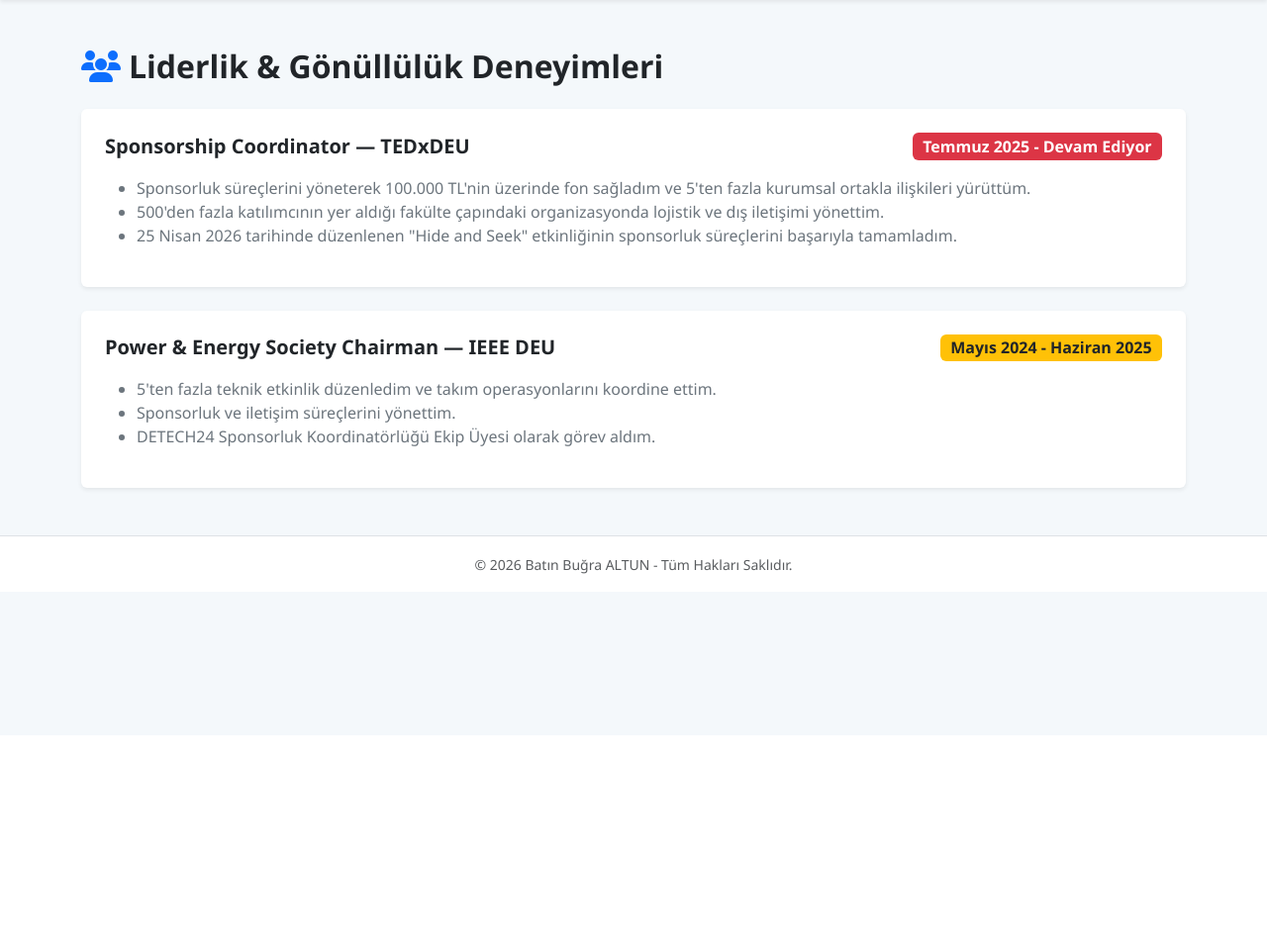
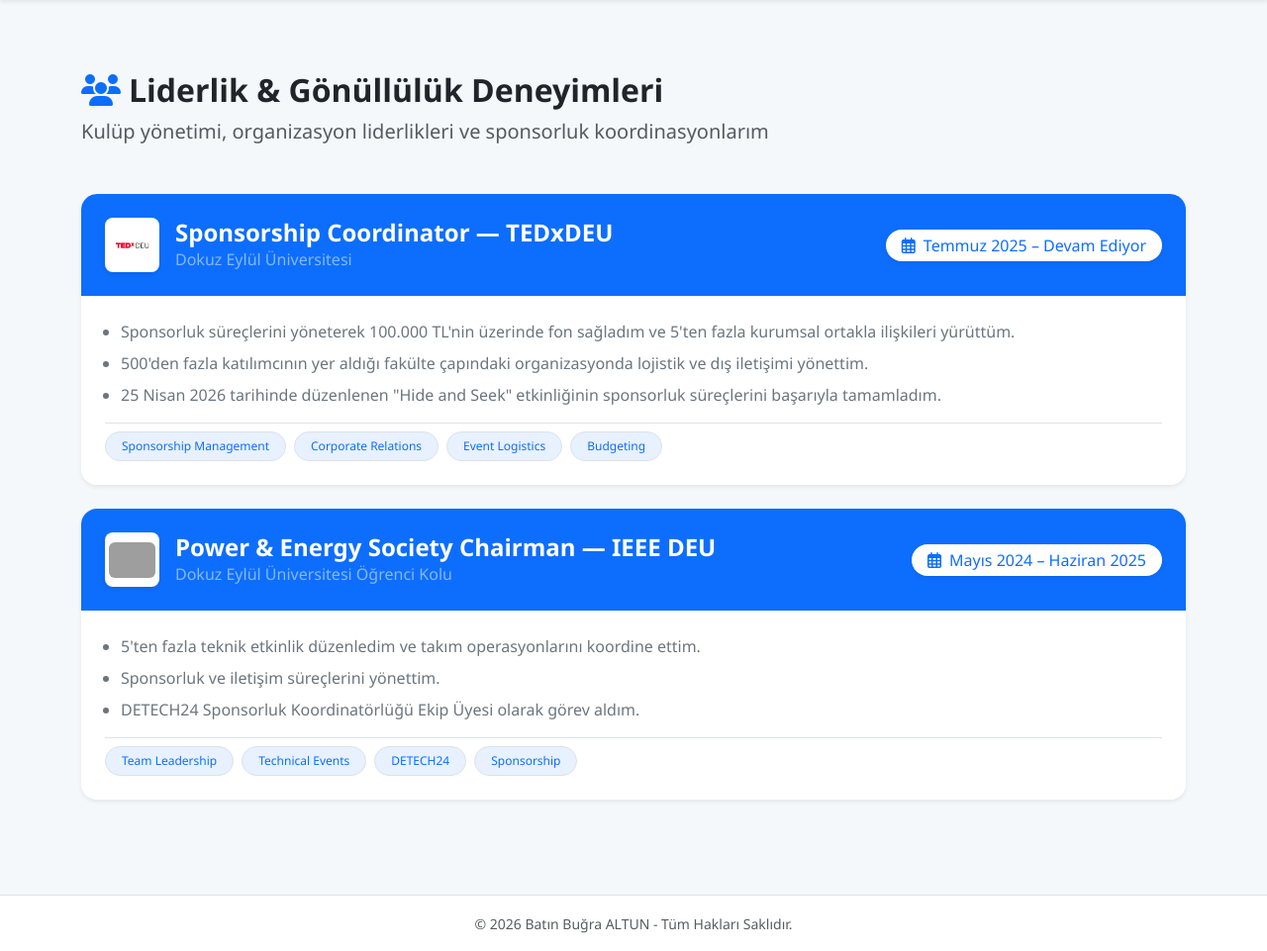
Before and after one commit to batinbugraaltun-dev/benim-cv-sitem, a Flask app: page /liderlik in a window 1280 px wide. Shown: the part 57-1018 px from the top of the page at 99% size. Before the commit the page ends 637 px from the top, so only its background shows below. Run offline with Flask 3, Linux system fonts and the light colour scheme; grey boxes are pictures that could not be loaded.

Commit message:
Liderlik sayfasi logolu ve rozetli tasarimla guncellendi

```diff
--- a/templates/deneyim.html
+++ b/templates/deneyim.html
@@ -29,7 +29,7 @@
                 </div>
             </div>
             <div class="badge bg-white text-primary px-3 py-2 rounded-pill fw-medium shadow-sm fs-6">
-                <i class="fa-regular fa-calendar-days me-1"></i> Temmuz 2026 – Ağustos 2026
+                <i class="fa-regular fa-calendar-days me-1"></i> Haziran 2026 – Ağustos 2026
             </div>
         </div>
         <div class="card-body p-4 bg-white">
@@ -123,4 +123,4 @@
     </div>
 
 </div>
-{% endblock %}
+{% endblock %}git add .
--- a/templates/liderlik.html
+++ b/templates/liderlik.html
@@ -1,35 +1,91 @@
 {% extends "base.html" %}
 
 {% block content %}
-<div class="container my-5">
-    <h2 class="fw-bold mb-4 text-dark"><i class="fa-solid fa-users text-primary me-2"></i>Liderlik & Gönüllülük Deneyimleri</h2>
+<div class="container my-5 py-4">
 
-    <div class="card mb-4 shadow-sm border-0 bg-white">
-        <div class="card-body p-4">
-            <div class="d-flex justify-content-between align-items-center mb-2">
-                <h5 class="fw-bold text-dark mb-0">Sponsorship Coordinator — TEDxDEU</h5>
-                <span class="badge bg-danger fs-6">Temmuz 2025 - Devam Ediyor</span>
+    <!-- Sayfa Başlığı -->
+    <div class="mb-5">
+        <h2 class="fw-bold text-dark d-flex align-items-center gap-2">
+            <i class="fa-solid fa-users text-primary"></i> Liderlik & Gönüllülük Deneyimleri
+        </h2>
+        <p class="text-muted fs-5">Kulüp yönetimi, organizasyon liderlikleri ve sponsorluk koordinasyonlarım</p>
+    </div>
+
+    <!-- 1. TEDxDEU -->
+    <div class="card border-0 shadow-sm rounded-4 overflow-hidden mb-4">
+        <div class="p-4 text-white d-flex flex-wrap align-items-center justify-content-between gap-3"
+             style="background: #0d6efd;">
+            <div class="d-flex align-items-center gap-3">
+                <div class="bg-white rounded-3 p-1 d-flex align-items-center justify-content-center shadow-sm"
+                     style="width: 55px; height: 55px;">
+                    <img src="{{ url_for('static', filename='uploads/tedxdeu-logo.png') }}"
+                         alt="TEDxDEU Logo"
+                         class="img-fluid rounded"
+                         style="max-height: 40px; object-fit: contain;">
+                </div>
+                <div>
+                    <h4 class="fw-bold mb-0 text-white">Sponsorship Coordinator — TEDxDEU</h4>
+                    <span class="text-white-50 fw-medium">Dokuz Eylül Üniversitesi</span>
+                </div>
             </div>
-            <ul class="text-secondary mt-3">
-                <li>Sponsorluk süreçlerini yöneterek 100.000 TL'nin üzerinde fon sağladım ve 5'ten fazla kurumsal ortakla ilişkileri yürüttüm.</li>
-                <li>500'den fazla katılımcının yer aldığı fakülte çapındaki organizasyonda lojistik ve dış iletişimi yönettim.</li>
+            <div class="badge bg-white text-primary px-3 py-2 rounded-pill fw-medium shadow-sm fs-6">
+                <i class="fa-regular fa-calendar-days me-1"></i> Temmuz 2025 – Devam Ediyor
+            </div>
+        </div>
+        <div class="card-body p-4 bg-white">
+            <ul class="text-secondary leading-relaxed mb-3 fs-6 ps-3">
+                <li class="mb-2">Sponsorluk süreçlerini yöneterek 100.000 TL'nin üzerinde fon sağladım ve 5'ten fazla kurumsal ortakla ilişkileri yürüttüm.</li>
+                <li class="mb-2">500'den fazla katılımcının yer aldığı fakülte çapındaki organizasyonda lojistik ve dış iletişimi yönettim.</li>
                 <li>25 Nisan 2026 tarihinde düzenlenen "Hide and Seek" etkinliğinin sponsorluk süreçlerini başarıyla tamamladım.</li>
             </ul>
+
+            <!-- Yetkinlik Rozetleri -->
+            <div class="d-flex flex-wrap gap-2 pt-2 border-top">
+                <span class="badge rounded-pill fw-normal px-3 py-2 border" style="background-color: #e7f1ff; color: #0d6efd;">Sponsorship Management</span>
+                <span class="badge rounded-pill fw-normal px-3 py-2 border" style="background-color: #e7f1ff; color: #0d6efd;">Corporate Relations</span>
+                <span class="badge rounded-pill fw-normal px-3 py-2 border" style="background-color: #e7f1ff; color: #0d6efd;">Event Logistics</span>
+                <span class="badge rounded-pill fw-normal px-3 py-2 border" style="background-color: #e7f1ff; color: #0d6efd;">Budgeting</span>
+            </div>
         </div>
     </div>
 
-    <div class="card shadow-sm border-0 bg-white">
-        <div class="card-body p-4">
-            <div class="d-flex justify-content-between align-items-center mb-2">
-                <h5 class="fw-bold text-dark mb-0">Power & Energy Society Chairman — IEEE DEU</h5>
-                <span class="badge bg-warning text-dark fs-6">Mayıs 2024 - Haziran 2025</span>
+    <!-- 2. IEEE DEU -->
+    <div class="card border-0 shadow-sm rounded-4 overflow-hidden mb-4">
+        <div class="p-4 text-white d-flex flex-wrap align-items-center justify-content-between gap-3"
+             style="background: #0d6efd;">
+            <div class="d-flex align-items-center gap-3">
+                <div class="bg-white rounded-3 p-1 d-flex align-items-center justify-content-center shadow-sm"
+                     style="width: 55px; height: 55px;">
+                    <img src="{{ url_for('static', filename='uploads/ieeedeu-logo.png') }}"
+                         alt="IEEE DEU Logo"
+                         class="img-fluid rounded"
+                         style="max-height: 40px; object-fit: contain;">
+                </div>
+                <div>
+                    <h4 class="fw-bold mb-0 text-white">Power & Energy Society Chairman — IEEE DEU</h4>
+                    <span class="text-white-50 fw-medium">Dokuz Eylül Üniversitesi Öğrenci Kolu</span>
+                </div>
             </div>
-            <ul class="text-secondary mt-3">
-                <li>5'ten fazla teknik etkinlik düzenledim ve takım operasyonlarını koordine ettim.</li>
-                <li>Sponsorluk ve iletişim süreçlerini yönettim.</li>
+            <div class="badge bg-white text-primary px-3 py-2 rounded-pill fw-medium shadow-sm fs-6">
+                <i class="fa-regular fa-calendar-days me-1"></i> Mayıs 2024 – Haziran 2025
+            </div>
+        </div>
+        <div class="card-body p-4 bg-white">
+            <ul class="text-secondary leading-relaxed mb-3 fs-6 ps-3">
+                <li class="mb-2">5'ten fazla teknik etkinlik düzenledim ve takım operasyonlarını koordine ettim.</li>
+                <li class="mb-2">Sponsorluk ve iletişim süreçlerini yönettim.</li>
                 <li>DETECH24 Sponsorluk Koordinatörlüğü Ekip Üyesi olarak görev aldım.</li>
             </ul>
+
+            <!-- Yetkinlik Rozetleri -->
+            <div class="d-flex flex-wrap gap-2 pt-2 border-top">
+                <span class="badge rounded-pill fw-normal px-3 py-2 border" style="background-color: #e7f1ff; color: #0d6efd;">Team Leadership</span>
+                <span class="badge rounded-pill fw-normal px-3 py-2 border" style="background-color: #e7f1ff; color: #0d6efd;">Technical Events</span>
+                <span class="badge rounded-pill fw-normal px-3 py-2 border" style="background-color: #e7f1ff; color: #0d6efd;">DETECH24</span>
+                <span class="badge rounded-pill fw-normal px-3 py-2 border" style="background-color: #e7f1ff; color: #0d6efd;">Sponsorship</span>
+            </div>
         </div>
     </div>
+
 </div>
 {% endblock %}
```
Also changed, not shown: static/uploads/ieeedeu_logo.png (added), static/uploads/tedxdeu-logo.png (added).
